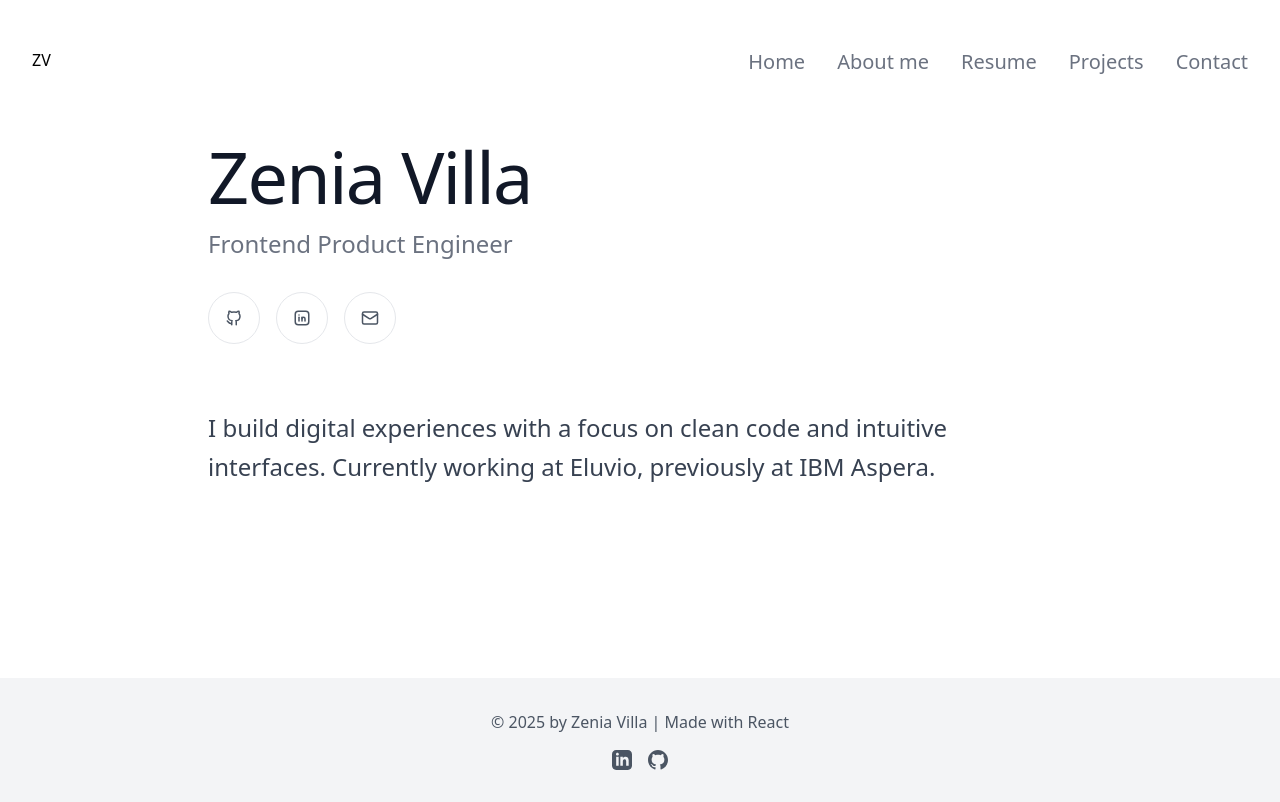
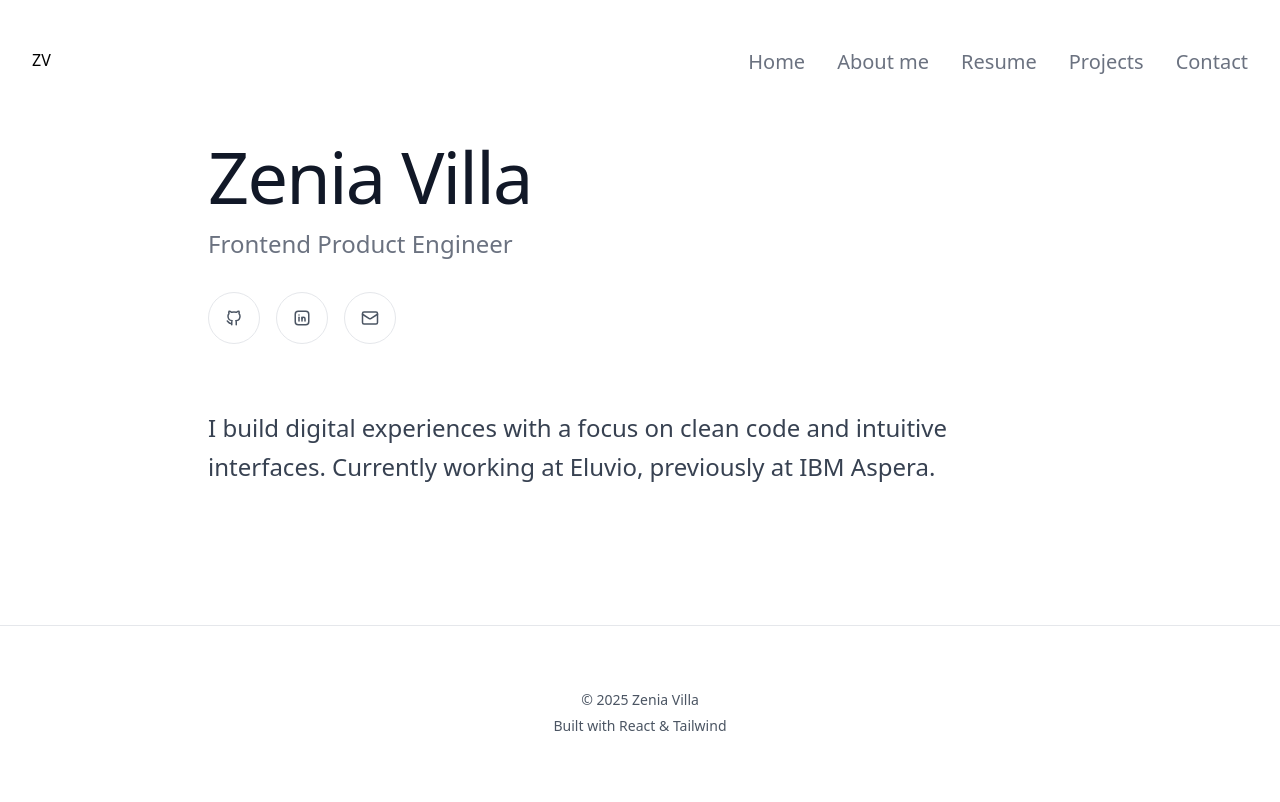
Before and after one commit to zeniavilla/zenia-villa-web, a React (Vite) app: page / in a window 1280 px wide. Built offline with nearby package versions, Linux system fonts and the light colour scheme.

Commit message:
Update footer

```diff
--- a/src/App.tsx
+++ b/src/App.tsx
@@ -10,8 +10,9 @@ import Home from '@/pages/home/home.tsx';
 const App = () => {
   return (
     <Router>
+      <div className="min-h-screen flex flex-col">
         <TopNavigation />
-      <div className="body">
+        <main className="flex-grow">
           <Routes>
             <Route path="/" element={<Home />} />
             <Route path="/home" element={<Home />} />
@@ -20,8 +21,9 @@ const App = () => {
             <Route path="/resume" element={<Resume />} />
             <Route path="/projects" element={<Projects />} />
           </Routes>
+        </main>
+        <Footer />
       </div>
-      <Footer />
     </Router>
   );
 }
--- a/src/components/footer/footer.tsx
+++ b/src/components/footer/footer.tsx
@@ -1,34 +1,13 @@
 function Footer() {
   return (
-    <footer className="bg-gray-100 mt-16 py-8">
-      <div className="max-w-4xl mx-auto px-4 text-center">
-        <p className="text-gray-600 mb-4">
-          © {new Date().getFullYear()} by Zenia Villa | Made with React
+    <footer className="w-full mx-auto px-8 py-16 border-t border-gray-200">
+      <div className="flex flex-col items-center gap-1.5 text-sm">
+        <p className="font-light text-gray-600">
+          © {new Date().getFullYear()} Zenia Villa
         </p>
-        <div className="flex justify-center gap-4">
-          <a
-            href="https://www.linkedin.com/in/zeniavilla"
-            target="_blank"
-            rel="noopener noreferrer"
-            className="text-gray-600 hover:text-gray-900"
-            aria-label="LinkedIn"
-          >
-            <svg className="w-5 h-5" fill="currentColor" viewBox="0 0 24 24">
-              <path d="M19 0h-14c-2.761 0-5 2.239-5 5v14c0 2.761 2.239 5 5 5h14c2.762 0 5-2.239 5-5v-14c0-2.761-2.238-5-5-5zm-11 19h-3v-11h3v11zm-1.5-12.268c-.966 0-1.75-.79-1.75-1.764s.784-1.764 1.75-1.764 1.75.79 1.75 1.764-.783 1.764-1.75 1.764zm13.5 12.268h-3v-5.604c0-3.368-4-3.113-4 0v5.604h-3v-11h3v1.765c1.396-2.586 7-2.777 7 2.476v6.759z"/>
-            </svg>
-          </a>
-          <a
-            href="https://github.com/zeniavilla"
-            target="_blank"
-            rel="noopener noreferrer"
-            className="text-gray-600 hover:text-gray-900"
-            aria-label="GitHub"
-          >
-            <svg className="w-5 h-5" fill="currentColor" viewBox="0 0 24 24">
-              <path d="M12 0c-6.626 0-12 5.373-12 12 0 5.302 3.438 9.8 8.207 11.387.599.111.793-.261.793-.577v-2.234c-3.338.726-4.033-1.416-4.033-1.416-.546-1.387-1.333-1.756-1.333-1.756-1.089-.745.083-.729.083-.729 1.205.084 1.839 1.237 1.839 1.237 1.07 1.834 2.807 1.304 3.492.997.107-.775.418-1.305.762-1.604-2.665-.305-5.467-1.334-5.467-5.931 0-1.311.469-2.381 1.236-3.221-.124-.303-.535-1.524.117-3.176 0 0 1.008-.322 3.301 1.23.957-.266 1.983-.399 3.003-.404 1.02.005 2.047.138 3.006.404 2.291-1.552 3.297-1.23 3.297-1.23.653 1.653.242 2.874.118 3.176.77.84 1.235 1.911 1.235 3.221 0 4.609-2.807 5.624-5.479 5.921.43.372.823 1.102.823 2.222v3.293c0 .319.192.694.801.576 4.765-1.589 8.199-6.086 8.199-11.386 0-6.627-5.373-12-12-12z"/>
-            </svg>
-          </a>
-        </div>
+        <p className="font-light text-gray-600">
+          Built with React & Tailwind
+        </p>
       </div>
     </footer>
   );
```
Lines whose indentation alone changed are shown as unchanged.
